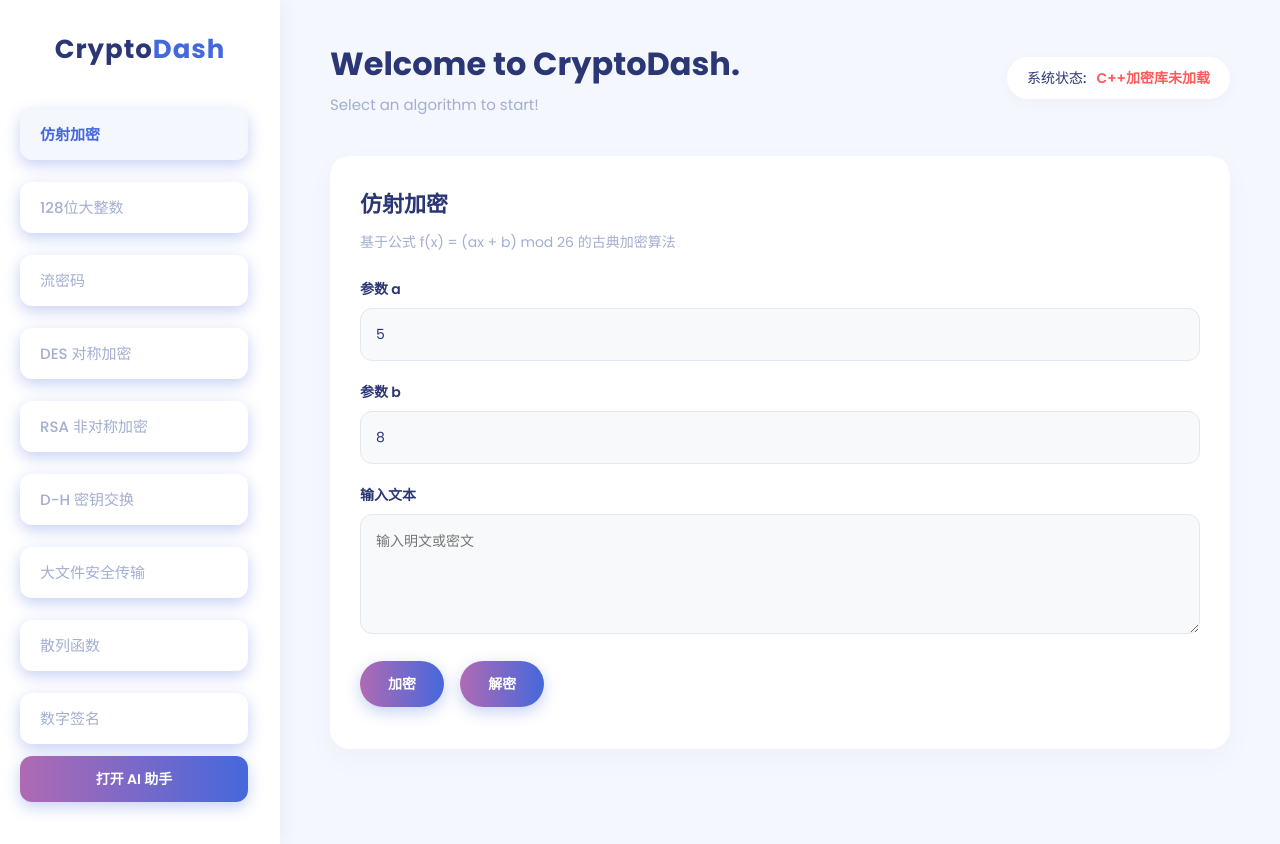
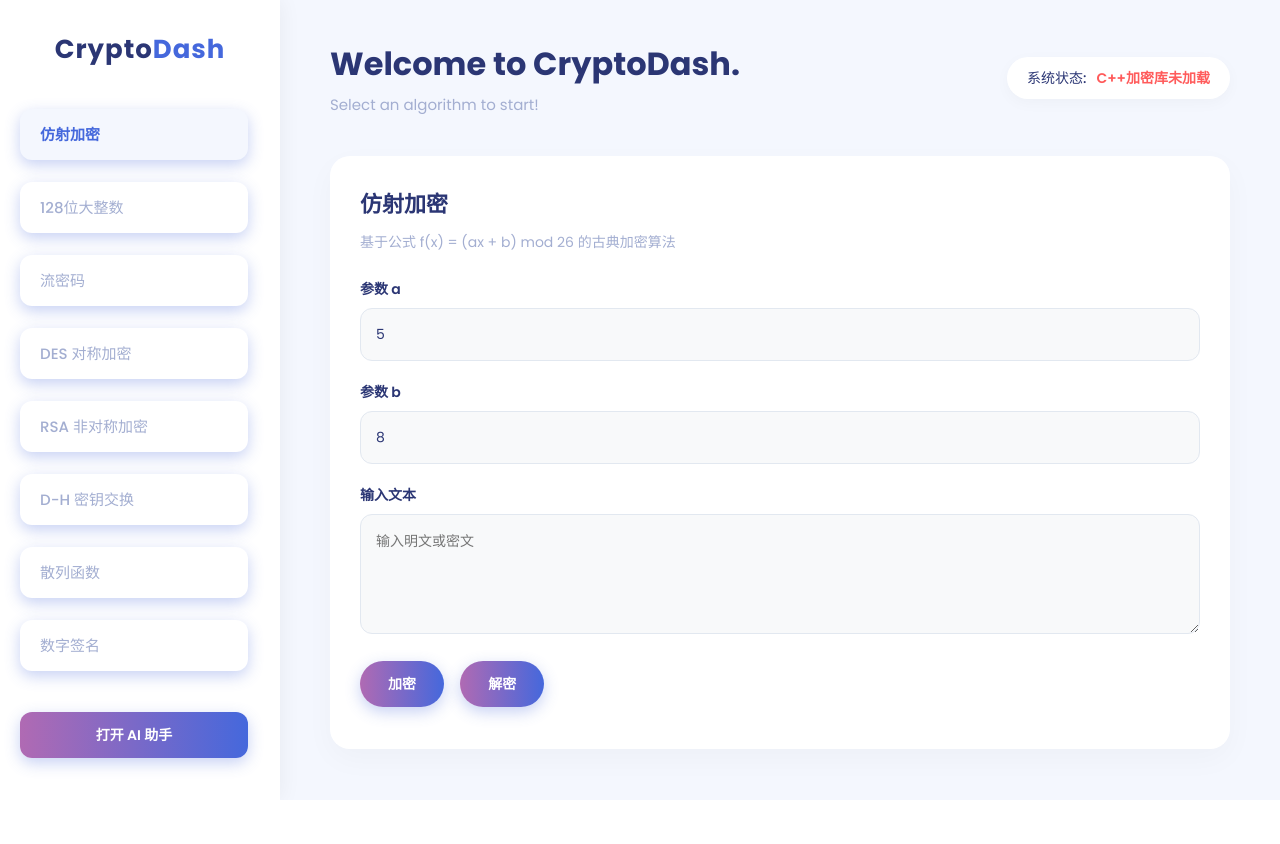
Before and after one commit to HNUwzj/Cryptography-Assignment, a Flask app: page / in a window 1280 px wide. After the commit the page ends 800 px from the top, so only its background shows below. Run offline with Flask 2, Linux system fonts and the light colour scheme.

Commit message:
Remove noninteractive file transfer page

```diff
--- a/templates/index.html
+++ b/templates/index.html
@@ -441,7 +441,6 @@
             <button class="tab-btn" onclick="showTab('des')">DES 对称加密</button>
             <button class="tab-btn" onclick="showTab('rsa')">RSA 非对称加密</button>
             <button class="tab-btn" onclick="showTab('dh')">D-H 密钥交换</button>
-            <button class="tab-btn" onclick="showTab('filetransfer')">大文件安全传输</button>
             <button class="tab-btn" onclick="showTab('hash')">散列函数</button>
             <button class="tab-btn" onclick="showTab('signature')">数字签名</button>
         </div>
@@ -721,20 +720,6 @@
         </div>
 
         <!-- 散列函数 -->
-        <div id="filetransfer" class="tab-content">
-            <div class="algorithm-card">
-                <div class="algorithm-title">增强 D-H 大文件安全传输</div>
-                <div class="algorithm-desc">服务端提供分块上传接口，客户端脚本按块加密传输，支持 1G 以上文件</div>
-                <div class="info-box">
-                    C/S 演示命令：先启动 Flask 服务，再运行 python client.py --file path\to\large_file.bin
-                </div>
-                <div class="form-group">
-                    <label>协议增强点</label>
-                    <textarea readonly>D-H 协商会话密钥；RSA 签名验证 D-H 公钥来源；每个文件块使用 HMAC-SHA256 验证完整性；文件流式分块加密传输，不把整文件读入内存。</textarea>
-                </div>
-            </div>
-        </div>
-
         <div id="hash" class="tab-content">
             <div class="algorithm-card">
                 <div class="algorithm-title">散列函数</div>
```
